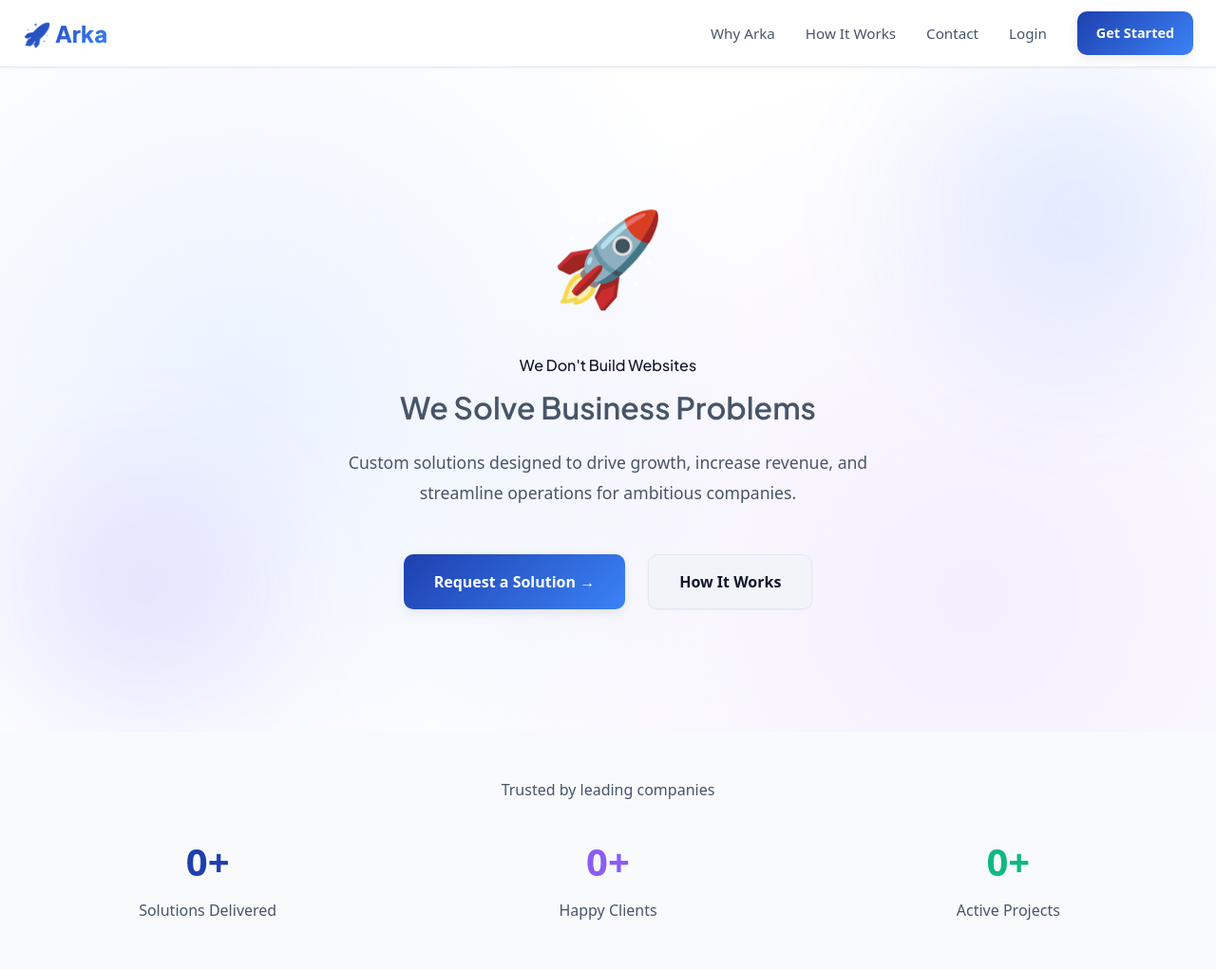
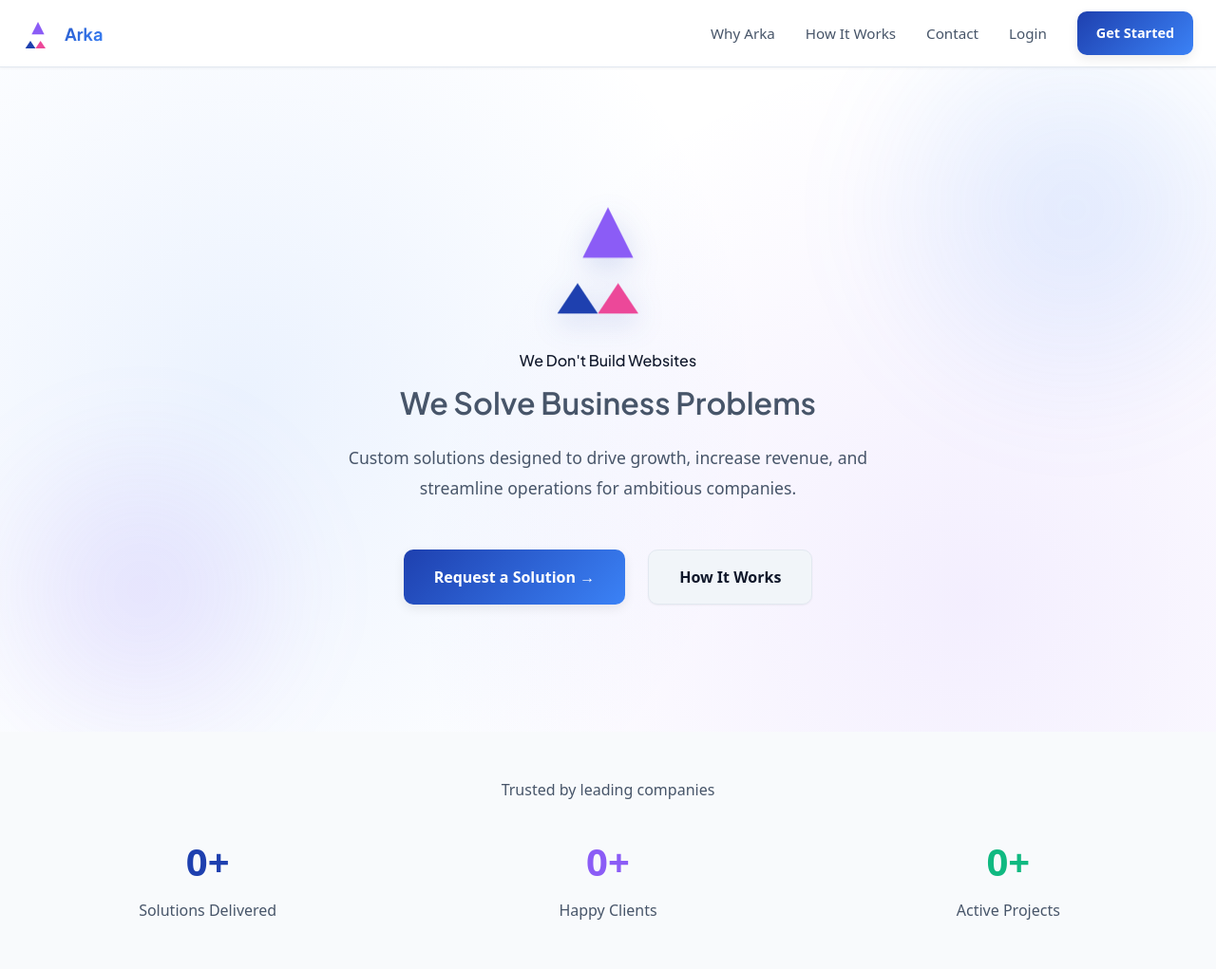
Before and after one commit to Umangsingh09/Arka, a Django app: page / in a window 1280 px wide. Shown: the top 1021 px of the page at 95% size. Run offline with Django 5.2, Linux system fonts and the light colour scheme; data that the repository does not hold is empty; some libraries are stand-ins or nearby versions.

Commit message:
Replace rocket emoji with custom triangular SVG logo across all templates

```diff
--- a/arka_backend/templates/base.html
+++ b/arka_backend/templates/base.html
@@ -141,8 +141,16 @@
     <!-- Navigation -->
     <nav role="navigation" aria-label="Main">
       <div class="nav-container">
-        <a href="{% url 'landing' %}" class="nav-brand" aria-label="Arka Home">
-          🚀 Arka
+        <a href="{% url 'landing' %}" class="nav-brand" aria-label="Arka Home" style="display:flex;align-items:center;gap:0.75rem;font-size:1.125rem;font-weight:700;">
+          <svg width="32" height="32" viewBox="0 0 120 120" style="min-width:32px;min-height:32px;">
+            <!-- Blue Triangle (bottom left) -->
+            <polygon points="30,90 10,120 50,120" fill="#1e40af"/>
+            <!-- Pink Triangle (bottom right) -->
+            <polygon points="70,90 90,120 50,120" fill="#ec4899"/>
+            <!-- Purple Triangle (top) -->
+            <polygon points="60,15 35,65 85,65" fill="#8b5cf6"/>
+          </svg>
+          Arka
         </a>
         <div class="nav-links">
           <a href="#why-arka" class="nav-link">Why Arka</a>
@@ -164,8 +172,16 @@
       <div style="max-width:1400px;margin:0 auto;">
         <div style="display:grid;grid-template-columns:repeat(auto-fit,minmax(250px,1fr));gap:3rem;margin-bottom:3rem;">
           <div>
-            <div style="display:flex;align-items:center;gap:0.75rem;margin-bottom:1rem;">
-              <h3 style="font-size:1.5rem;font-weight:800;margin:0;background:var(--gradient-primary);-webkit-background-clip:text;-webkit-text-fill-color:transparent;background-clip:text;">🚀 Arka</h3>
+          <div style="display:flex;align-items:center;gap:0.75rem;margin-bottom:1rem;">
+              <svg width="48" height="48" viewBox="0 0 120 120" style="min-width:48px;min-height:48px;">
+                <!-- Blue Triangle (bottom left) -->
+                <polygon points="30,90 10,120 50,120" fill="#1e40af"/>
+                <!-- Pink Triangle (bottom right) -->
+                <polygon points="70,90 90,120 50,120" fill="#ec4899"/>
+                <!-- Purple Triangle (top) -->
+                <polygon points="60,15 35,65 85,65" fill="#8b5cf6"/>
+              </svg>
+              <h3 style="font-size:1.5rem;font-weight:800;margin:0;background:var(--gradient-primary);-webkit-background-clip:text;-webkit-text-fill-color:transparent;background-clip:text;">Arka</h3>
             </div>
             <p style="color:#cbd5e1;font-style:italic;font-size:0.95rem;line-height:1.8;margin:0;">
               We don't build websites.<br/>We solve business problems.
--- a/arka_backend/templates/contact.html
+++ b/arka_backend/templates/contact.html
@@ -92,7 +92,7 @@
 
         <!-- Quick Request -->
         <div>
-          <h3 style="font-size:1.1rem;font-weight:700;margin-bottom:0.75rem;color:var(--text-primary);">🚀 Project Request</h3>
+          <h3 style="font-size:1.1rem;font-weight:700;margin-bottom:0.75rem;color:var(--text-primary);">⚡ Project Request</h3>
           <p style="color:var(--text-secondary);margin-bottom:0.5rem;font-weight:500;">
             <a href="/request-website/" style="color:var(--primary);text-decoration:none;font-weight:600;">
               Submit Request
--- a/arka_backend/templates/landing.html
+++ b/arka_backend/templates/landing.html
@@ -14,7 +14,16 @@
   <!-- Hero Content -->
   <div style="max-width:1000px;margin:0 auto;position:relative;z-index:10;text-align:center;width:100%;" data-scroll-animate>
     <!-- Logo -->
-    <div class="float" style="font-size:clamp(4rem,10vw,6rem);margin-bottom:2rem;display:inline-block;">🚀</div>
+    <div class="float" style="display:inline-block;margin-bottom:2rem;">
+      <svg width="clamp(80px, 10vw, 140px)" height="clamp(80px, 10vw, 140px)" viewBox="0 0 120 120" style="filter:drop-shadow(0 8px 16px rgba(30, 64, 175, 0.2));">
+        <!-- Blue Triangle (bottom left) -->
+        <polygon points="30,90 10,120 50,120" fill="#1e40af"/>
+        <!-- Pink Triangle (bottom right) -->
+        <polygon points="70,90 90,120 50,120" fill="#ec4899"/>
+        <!-- Purple Triangle (top) -->
+        <polygon points="60,15 35,65 85,65" fill="#8b5cf6"/>
+      </svg>
+    </div>
 
     <!-- Main Heading -->
     <h1 style="margin-bottom:1rem;color:var(--text-primary);" data-animate>
@@ -132,7 +141,7 @@
         <p>Clean architecture that grows with your business.</p>
       </div>
       <div class="card" data-animate>
-        <div style="font-size:3rem;margin-bottom:1rem;">🚀</div>
+        <div style="font-size:3rem;margin-bottom:1rem;">⚡</div>
         <h3 style="margin-bottom:0.75rem;">Fast Deployment</h3>
         <p>From concept to launch in record time, without cutting corners.</p>
       </div>
```
Also changed, not shown: templates/base.html (+21 -3 lines), templates/dashboard.html (+11 -1 lines).
